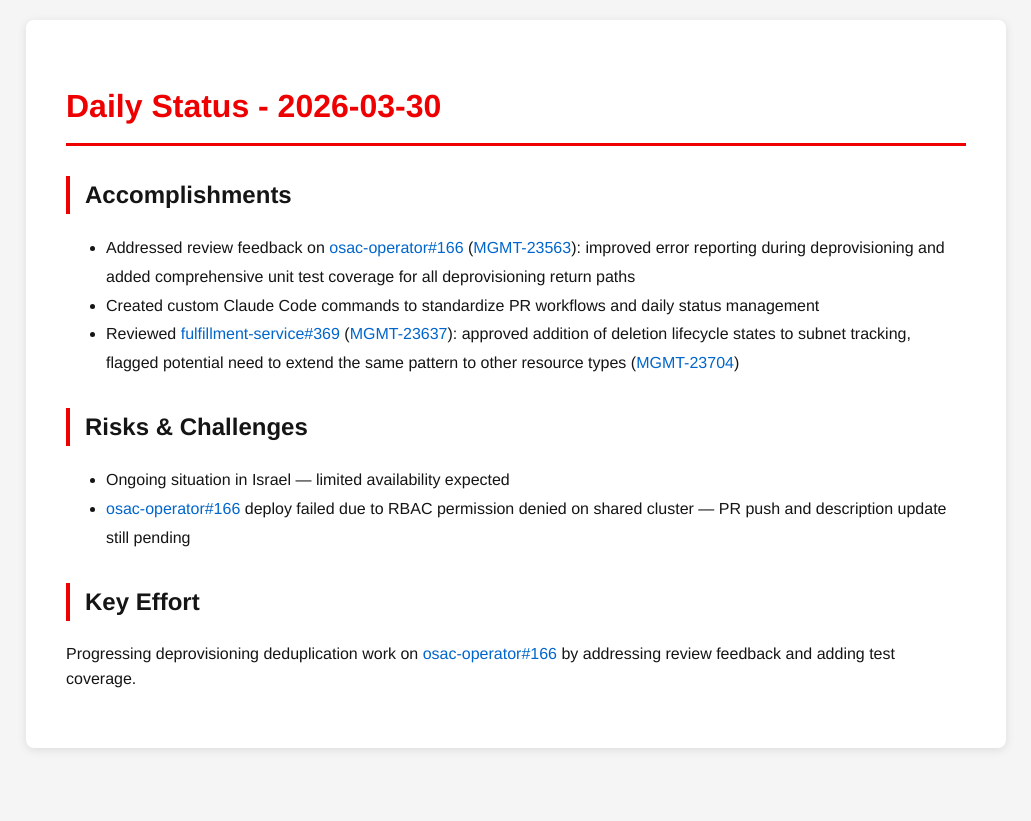
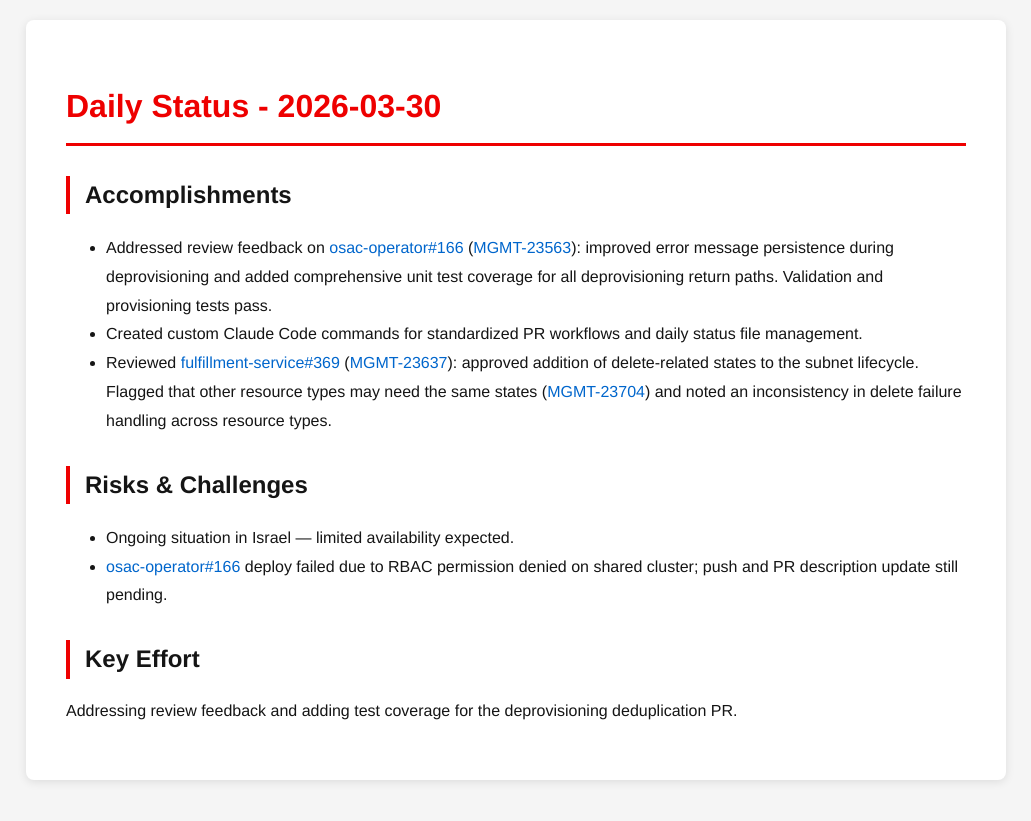
Before and after one commit to tzvatot/daily-status, a Jekyll site: the page built from 2026-03-30.md, in a window 1280 px wide. Shown: the top 821 px of the page, without its empty margins (124-1155 px from the left). Built offline with Jekyll 4.4.1, drawn with Linux system fonts in a browser that asks for light colours.

Commit message:
Daily status update - 2026-03-30

```diff
--- a/2026-03-30.md
+++ b/2026-03-30.md
@@ -7,13 +7,13 @@
 # Daily Status - 2026-03-30
 
 ## Accomplishments
-- Addressed review feedback on [osac-operator#166](https://github.com/osac-project/osac-operator/pull/166) ([MGMT-23563](https://issues.redhat.com/browse/MGMT-23563)): improved error reporting during deprovisioning and added comprehensive unit test coverage for all deprovisioning return paths
-- Created custom Claude Code commands to standardize PR workflows and daily status management
-- Reviewed [fulfillment-service#369](https://github.com/osac-project/fulfillment-service/pull/369) ([MGMT-23637](https://issues.redhat.com/browse/MGMT-23637)): approved addition of deletion lifecycle states to subnet tracking, flagged potential need to extend the same pattern to other resource types ([MGMT-23704](https://issues.redhat.com/browse/MGMT-23704))
+- Addressed review feedback on [osac-operator#166](https://github.com/osac-project/osac-operator/pull/166) ([MGMT-23563](https://issues.redhat.com/browse/MGMT-23563)): improved error message persistence during deprovisioning and added comprehensive unit test coverage for all deprovisioning return paths. Validation and provisioning tests pass.
+- Created custom Claude Code commands for standardized PR workflows and daily status file management.
+- Reviewed [fulfillment-service#369](https://github.com/osac-project/fulfillment-service/pull/369) ([MGMT-23637](https://issues.redhat.com/browse/MGMT-23637)): approved addition of delete-related states to the subnet lifecycle. Flagged that other resource types may need the same states ([MGMT-23704](https://issues.redhat.com/browse/MGMT-23704)) and noted an inconsistency in delete failure handling across resource types.
 
 ## Risks & Challenges
-- Ongoing situation in Israel — limited availability expected
-- [osac-operator#166](https://github.com/osac-project/osac-operator/pull/166) deploy failed due to RBAC permission denied on shared cluster — PR push and description update still pending
+- Ongoing situation in Israel — limited availability expected.
+- [osac-operator#166](https://github.com/osac-project/osac-operator/pull/166) deploy failed due to RBAC permission denied on shared cluster; push and PR description update still pending.
 
 ## Key Effort
-Progressing deprovisioning deduplication work on [osac-operator#166](https://github.com/osac-project/osac-operator/pull/166) by addressing review feedback and adding test coverage.
+Addressing review feedback and adding test coverage for the deprovisioning deduplication PR.
```
